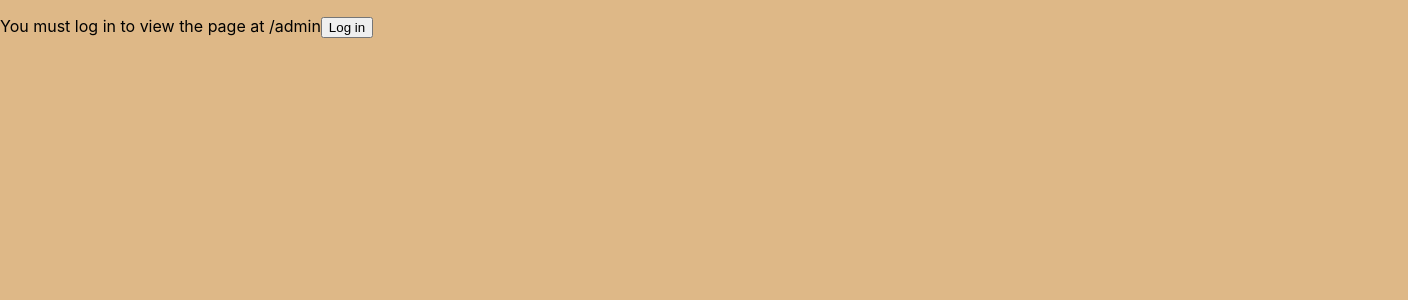
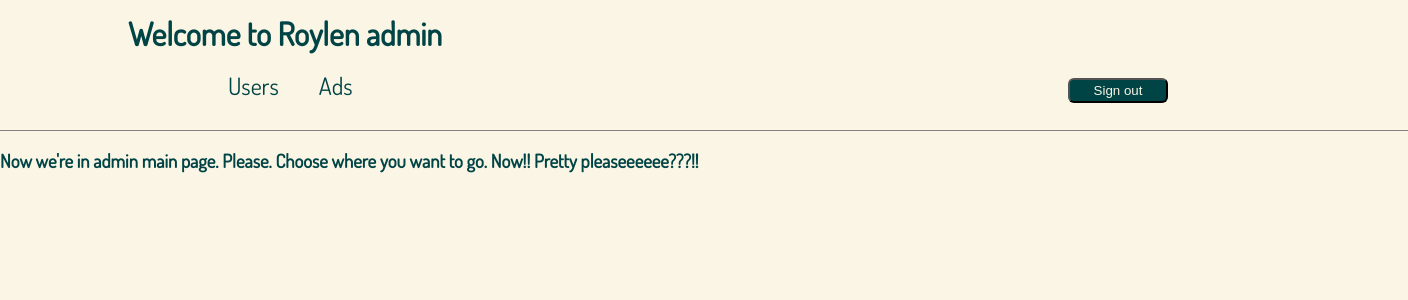
Before and after one commit to gjbogaerts/roylen-react-site, a React (Create React App) app: page /admin in a window 1280 px wide. Before the commit this address led to /login. Shown: the top 300 px of the page, 1408 px wide, since content can reach past the window. Built offline with nearby package versions, Linux system fonts and the light colour scheme.

Commit message:
Feature: list of ads
Admin list of ads available, master->detail

```diff
--- a/package.json
+++ b/package.json
@@ -13,7 +13,7 @@
     "react-scripts": "3.3.1"
   },
   "scripts": {
-    "start": "react-scripts start",
+    "start": "PORT=3001 react-scripts start",
     "build": "react-scripts build",
     "test": "react-scripts test",
     "eject": "react-scripts eject"
--- a/public/index.html
+++ b/public/index.html
@@ -10,6 +10,14 @@
 			content="Web site created using create-react-app"
 		/>
 		<link rel="apple-touch-icon" href="%PUBLIC_URL%/logo192.png" />
+		<link
+			href="https://fonts.googleapis.com/css?family=Dosis&display=swap"
+			rel="stylesheet"
+		/>
+		<meta http-equiv="Cache-control" content="" />
+
+		<meta http-equiv="Cache-control" content="no-store, no-cache" />
+
 		<!--
       manifest.json provides metadata used when your web app is installed on a
       user's mobile device or desktop. See https://developers.google.com/web/fundamentals/web-app-manifest/
--- /dev/null
+++ b/src/api/axios.js
@@ -0,0 +1,9 @@
+import axios from 'axios';
+
+export const baseUrl = 'http://localhost:3000';
+
+const connection = axios.create({
+	baseURL: baseUrl
+});
+
+export default connection;
--- a/src/auth/fakeAuth.js
+++ b/src/auth/fakeAuth.js
@@ -1,5 +1,5 @@
 const fakeAuth = {
-	isAuthenticated: false,
+	isAuthenticated: true,
 	authenticate(cb) {
 		fakeAuth.isAuthenticated = true;
 		setTimeout(cb, 100); // fake async
--- a/src/components/Admin/Ad.js
+++ b/src/components/Admin/Ad.js
@@ -1,9 +1,49 @@
 import React from 'react';
 import { useParams } from 'react-router-dom';
+import '../../styles/admin.css';
+import { baseUrl } from '../../api/axios';
 
-const Ad = props => {
+const Ad = ({ ads }) => {
 	let { id } = useParams();
-	return <div>This is the Ad component with id {id}</div>;
+	const renderAd = () => {
+		const currentAd = ads.filter(ad => ad._id === id);
+		if (!currentAd.length) {
+			return 'No ad found with this id. You should check directly in the database';
+		} else {
+			const ad = currentAd[0];
+			const date = new Date(ad.dateAdded);
+			const endDate = new Date(ad.expiryDate);
+			const dateOptions = {
+				weekday: 'long',
+				year: 'numeric',
+				month: 'long',
+				day: 'numeric',
+				hour: 'numeric',
+				minute: 'numeric'
+			};
+			const showDate = date.toLocaleDateString('nl-NL', dateOptions);
+			const expDate = endDate.toLocaleDateString('nl-NL', dateOptions);
+			return (
+				<div>
+					<h2>
+						{ad.title} ({ad.virtualPrice} nix, category: {ad.category})
+					</h2>
+					<h3>
+						{ad.creator.screenName}, with {ad.creator.nix} nix, mail:{' '}
+						{ad.creator.email}
+					</h3>
+					<p className="details">
+						{ad.adNature}, {ad.isActive ? 'active' : 'non-active'}, {showDate} -{' '}
+						{expDate}
+					</p>
+					<p>{ad.description}</p>
+					<img src={baseUrl + ad.pics[0]} alt={ad.title} />
+				</div>
+			);
+		}
+	};
+
+	return <div className="contentdetail">{renderAd()}</div>;
 };
 
 export default Ad;
--- a/src/components/Admin/Admin.js
+++ b/src/components/Admin/Admin.js
@@ -9,13 +9,17 @@ import {
 import Users from './Users';
 import Ads from './Ads';
 import fakeAuth from '../../auth/fakeAuth';
+import '../../styles/admin.css';
 
 const Admin = () => {
 	let { path, url } = useRouteMatch();
 	let history = useHistory();
 	return (
 		<div>
-			<ul>
+			<div className="adminheader">
+				<span>Welcome to Roylen admin</span>
+				<ul className="nav">
+					<li></li>
 					<li>
 						<Link to={`${url}/users`}>Users</Link>
 					</li>
@@ -23,7 +27,7 @@ const Admin = () => {
 						<Link to={`${url}/ads`}>Ads</Link>
 					</li>
 
-				<li>
+					<li className="liAuth">
 						<button
 							onClick={() => {
 								fakeAuth.signout(() => history.push('/'));
@@ -33,15 +37,23 @@ const Admin = () => {
 						</button>
 					</li>
 				</ul>
+			</div>
 			<Switch>
 				<Route path={path} exact>
-					<h3>Now we're in admin main page. Choose where you want to go</h3>
+					<h3>
+						Now we're in admin main page. Please. Choose where you want to go.
+						Now!! Pretty pleaseeeeee???!!
+					</h3>
 				</Route>
 				<Route path={`${path}/users`}>
+					<div className="admincontent">
 						<Users />
+					</div>
 				</Route>
 				<Route path={`${path}/ads`}>
+					<div className="admincontent">
 						<Ads />
+					</div>
 				</Route>
 			</Switch>
 		</div>
--- a/src/components/Admin/Ads.js
+++ b/src/components/Admin/Ads.js
@@ -1,25 +1,39 @@
-import React from 'react';
+import React, { useState, useEffect } from 'react';
 import { Switch, Route, Link, useRouteMatch } from 'react-router-dom';
+import axios from '../../api/axios';
 import Ad from './Ad';
 
 const Ads = props => {
 	let { path, url } = useRouteMatch();
+	const [ads, setAds] = useState([]);
+
+	useEffect(() => {
+		const getAds = async () => {
+			const response = await axios.get('/api/ads');
+			setAds(response.data);
+		};
+		getAds();
+	}, []);
+
+	const renderAds = () => {
+		return (
+			<ol className="contentlist">
+				{ads.map(ad => {
+					return (
+						<li key={ad._id}>
+							<Link to={`${url}/${ad._id}`}>{ad.title}</Link>
+						</li>
+					);
+				})}
+			</ol>
+		);
+	};
+
 	return (
 		<div>
-			This is the Ads component
-			<ul>
-				<li>
-					<Link to={`${url}/12`}>Ad with id 12</Link>
-				</li>
-				<li>
-					<Link to={`${url}/14`}>Ad with id 14</Link>
-				</li>
-				<li>
-					<Link to={`${url}/15`}>Ad with id 15</Link>
-				</li>
-			</ul>
+			{ads && ads.length ? renderAds() : <p>No ads to display.</p>}
 			<Switch>
-				<Route path={`${path}/:id`} children={<Ad />} />
+				<Route path={`${path}/:id`} children={<Ad ads={ads} />} />
 			</Switch>
 		</div>
 	);
--- a/src/index.css
+++ b/src/index.css
@@ -1,12 +1,24 @@
+/**
+	backgroundColor: '#faf5e4',
+	color: '#004445',
+	accentedColor: '#f8b400',
+	errorColor: '#dd3322'
+	**/
+
 body {
 	margin: 0;
-	font-family: -apple-system, BlinkMacSystemFont, 'Segoe UI', 'Roboto', 'Oxygen',
-		'Ubuntu', 'Cantarell', 'Fira Sans', 'Droid Sans', 'Helvetica Neue',
+	font-family: 'Dosis', -apple-system, BlinkMacSystemFont, 'Segoe UI', 'Roboto',
+		'Oxygen', 'Ubuntu', 'Cantarell', 'Fira Sans', 'Droid Sans', 'Helvetica Neue',
 		sans-serif;
-	background-color: burlywood;
+	background-color: #faf5e4;
+	color: #004445;
 }
 
-code {
-	font-family: source-code-pro, Menlo, Monaco, Consolas, 'Courier New',
-		monospace;
+a {
+	text-decoration: none;
+	color: #004445;
 }
+
+a:hover {
+	color: #f8b400;
+}
--- /dev/null
+++ b/src/styles/admin.css
@@ -0,0 +1,56 @@
+.adminheader {
+	flex-direction: column;
+	justify-content: center;
+	align-items: center;
+	width: 100%;
+	flex: 1;
+	padding: 1vw 0 1vw 10vw;
+	border-bottom: 1px solid grey;
+	position: relative;
+}
+.adminheader span {
+	font-size: 32px;
+	font-weight: bold;
+}
+
+.liAuth {
+	position: absolute;
+	right: 220px;
+}
+.liAuth button {
+	width: 100px;
+	height: 25px;
+	border-radius: 6px;
+	background-color: #004445;
+	color: #faf5e4;
+}
+
+ul.nav li {
+	list-style-type: none;
+	display: inline;
+	padding: 0 20px;
+	font-size: 24px;
+}
+
+.admincontent {
+	margin: 2vw 10vw;
+}
+
+ol.contentlist {
+	float: left;
+	width: 20vw;
+	margin: 0;
+}
+.contentdetail {
+	float: left;
+	border-left: 1px solid grey;
+	padding-left: 2vw;
+	max-width: 600px;
+}
+.contentdetail img {
+	max-width: 600px;
+}
+
+.details {
+	font-size: 12px;
+}
```
Lines whose indentation alone changed are shown as unchanged.
